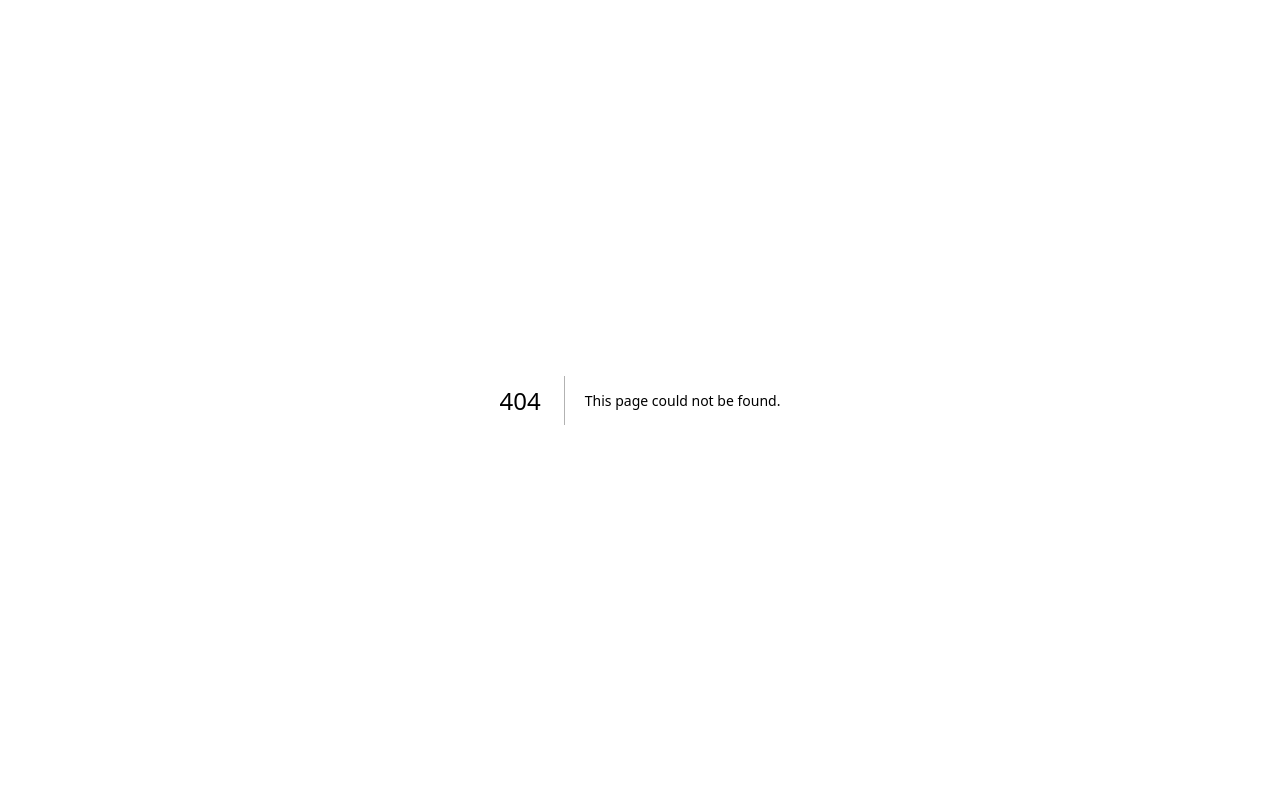
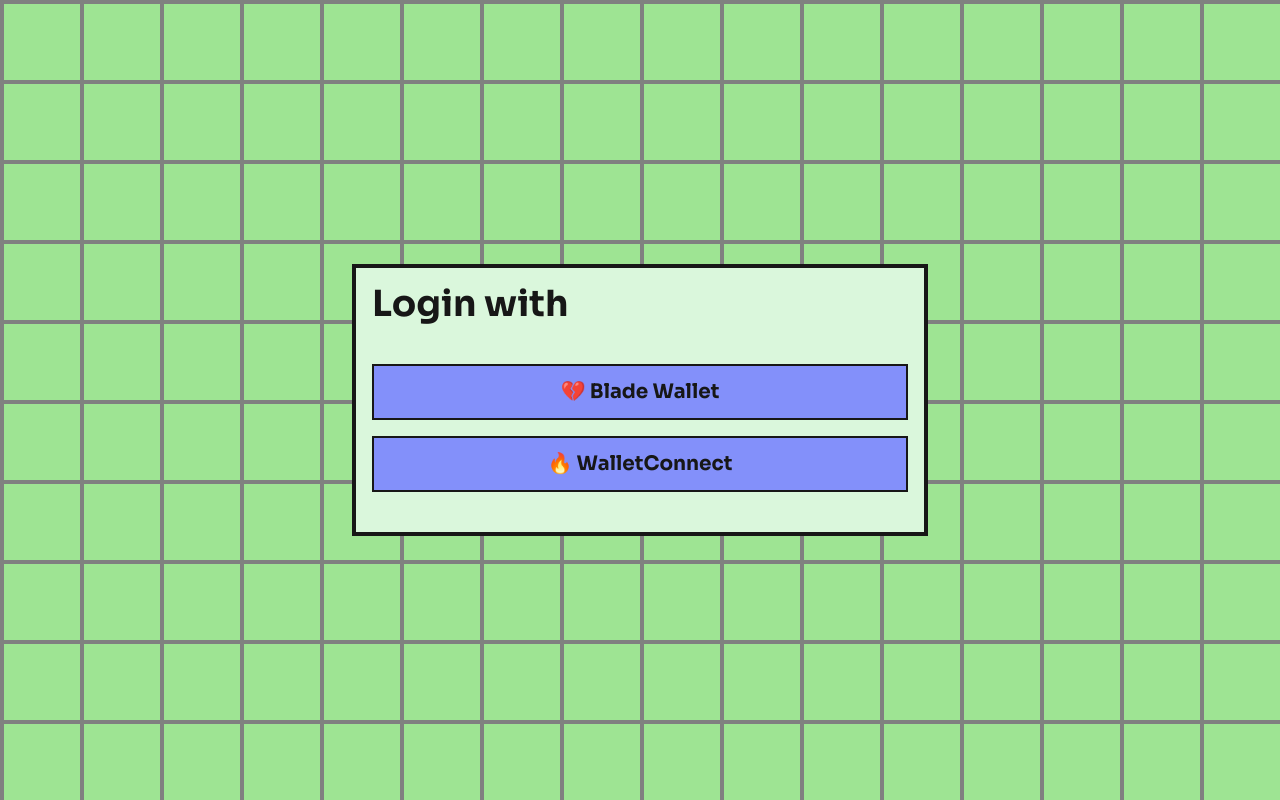
Before and after one commit to TraFost/Mira, a Next.js app: page /login in a window 1280 px wide. Before the commit this address had no page. Built offline with nearby package versions, Linux system fonts and the light colour scheme.

Commit message:
feat: login page

```diff
--- /dev/null
+++ b/app/(main)/login/page.tsx
@@ -0,0 +1,21 @@
+const btn = ["💔 Blade Wallet", "🔥 WalletConnect"];
+
+export default function LoginPage() {
+  return (
+    <div className="w-full h-screen flex justify-center items-center px-4">
+      <div className="flex flex-col gap-10 border-4 p-4 w-full md:w-lg lg:w-xl h-fit bg-[#DAF7DC]">
+        <h1 className="text-4xl font-bold">Login with</h1>
+        <div className="flex flex-col gap-4 mb-6">
+          {btn.map((b) => (
+            <button
+              key={b}
+              className="border-2 font-bold bg-[#8390FA] text-xl cursor-pointer py-3"
+            >
+              {b}
+            </button>
+          ))}
+        </div>
+      </div>
+    </div>
+  );
+}
```
